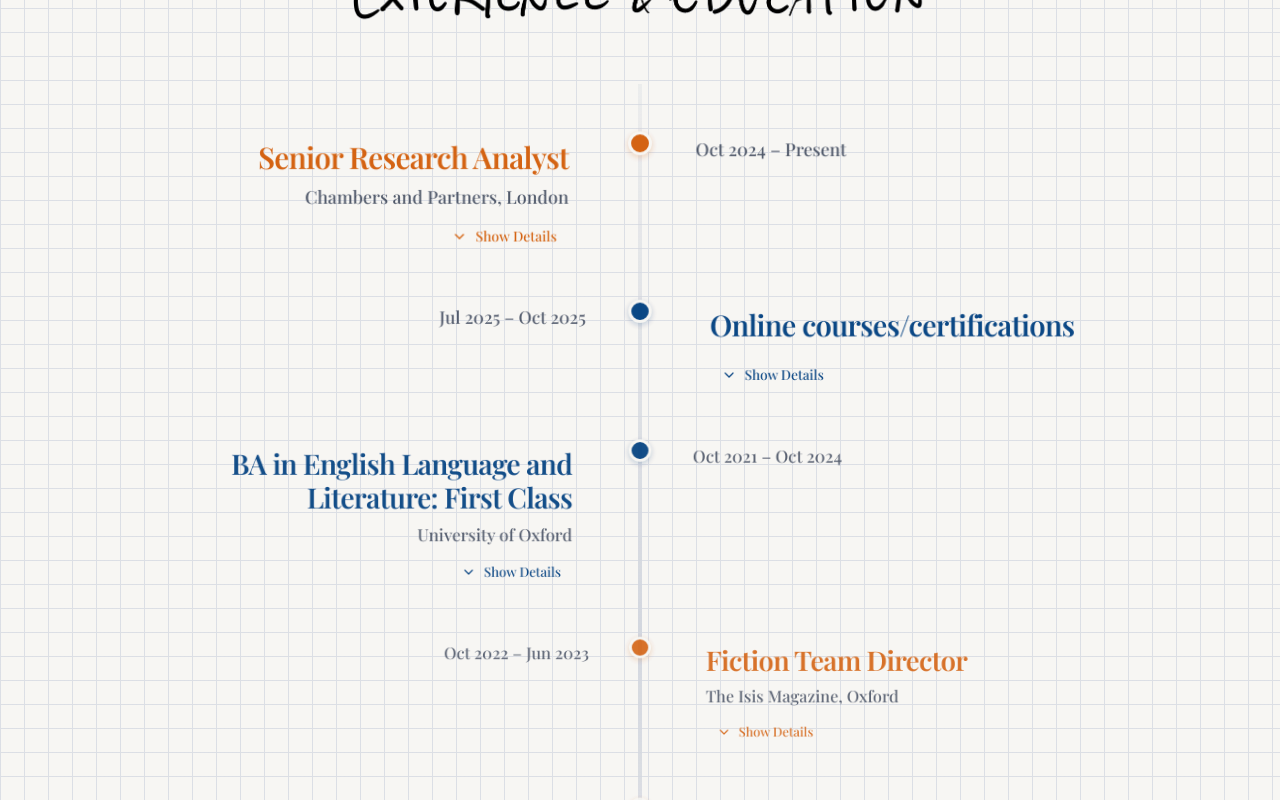
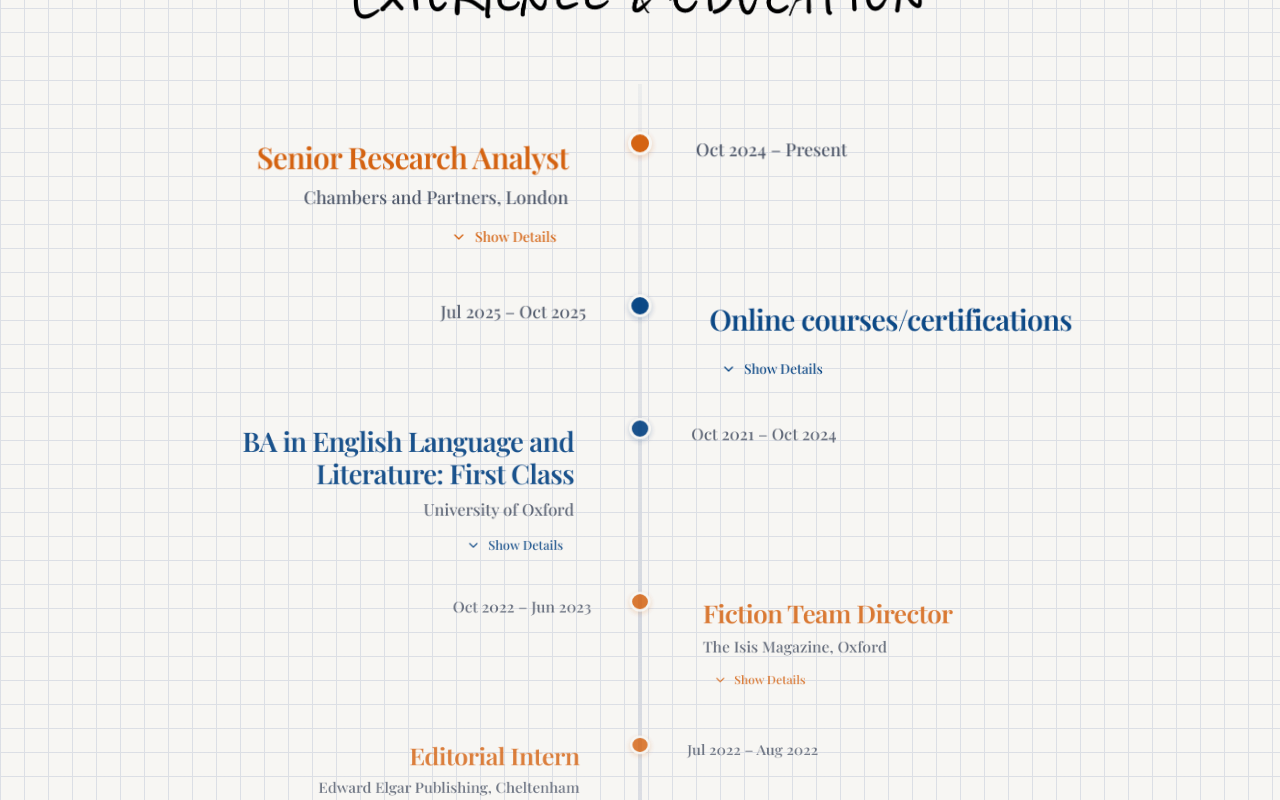
Before and after one commit to AKING-42/ani-king-cv, a React (Vite) app: page / in a window 1280 px wide. Shown: the part 1120-1920 px from the top of the page. Built offline with nearby package versions, Linux system fonts and the light colour scheme; the HTML template or start-up script is replaced by a standard one.

Commit message:
Amplify timeline effect

```diff
--- a/src/components/Timeline.tsx
+++ b/src/components/Timeline.tsx
@@ -145,16 +145,16 @@ export const Timeline = () => {
     // Distance from viewport center (-1 to 1, where 0 is center)
     const distanceFromCenter = (itemCenter - viewportCenter) / viewportHeight;
 
-    // Create dramatic arc effect with stronger curves
-    const rotateX = distanceFromCenter * -45; // More aggressive tilt
-    const translateZ = Math.abs(distanceFromCenter) * -400; // Push further away
-    const translateY = distanceFromCenter * -50; // Add vertical curve
-    const scale = 1 - Math.abs(distanceFromCenter) * 0.4; // More dramatic scaling
-    const opacity = 1 - Math.abs(distanceFromCenter) * 0.5; // Stronger fade
+    // Create EXTREME arc effect - items curve dramatically in 3D space
+    const rotateX = distanceFromCenter * -80; // Massive tilt for dramatic curve
+    const translateZ = Math.abs(distanceFromCenter) * -800; // Push very far into distance
+    const translateY = distanceFromCenter * -120; // Strong vertical curve
+    const scale = 1 - Math.abs(distanceFromCenter) * 0.6; // Dramatic size change
+    const opacity = 1 - Math.abs(distanceFromCenter) * 0.7; // Strong fade effect
 
     return {
-      transform: `rotateX(${rotateX}deg) translateZ(${translateZ}px) translateY(${translateY}px) scale(${Math.max(0.6, scale)})`,
-      opacity: Math.max(0.2, opacity),
+      transform: `rotateX(${rotateX}deg) translateZ(${translateZ}px) translateY(${translateY}px) scale(${Math.max(0.4, scale)})`,
+      opacity: Math.max(0.15, opacity),
     };
   };
 
@@ -163,8 +163,8 @@ export const Timeline = () => {
       ref={containerRef}
       className="relative max-w-4xl mx-auto py-4 sm:py-12 overflow-visible"
       style={{
-        perspective: '2000px',
-        perspectiveOrigin: 'center 50%',
+        perspective: '1200px',
+        perspectiveOrigin: 'center 40%',
         transformStyle: 'preserve-3d',
       }}
     >
```
